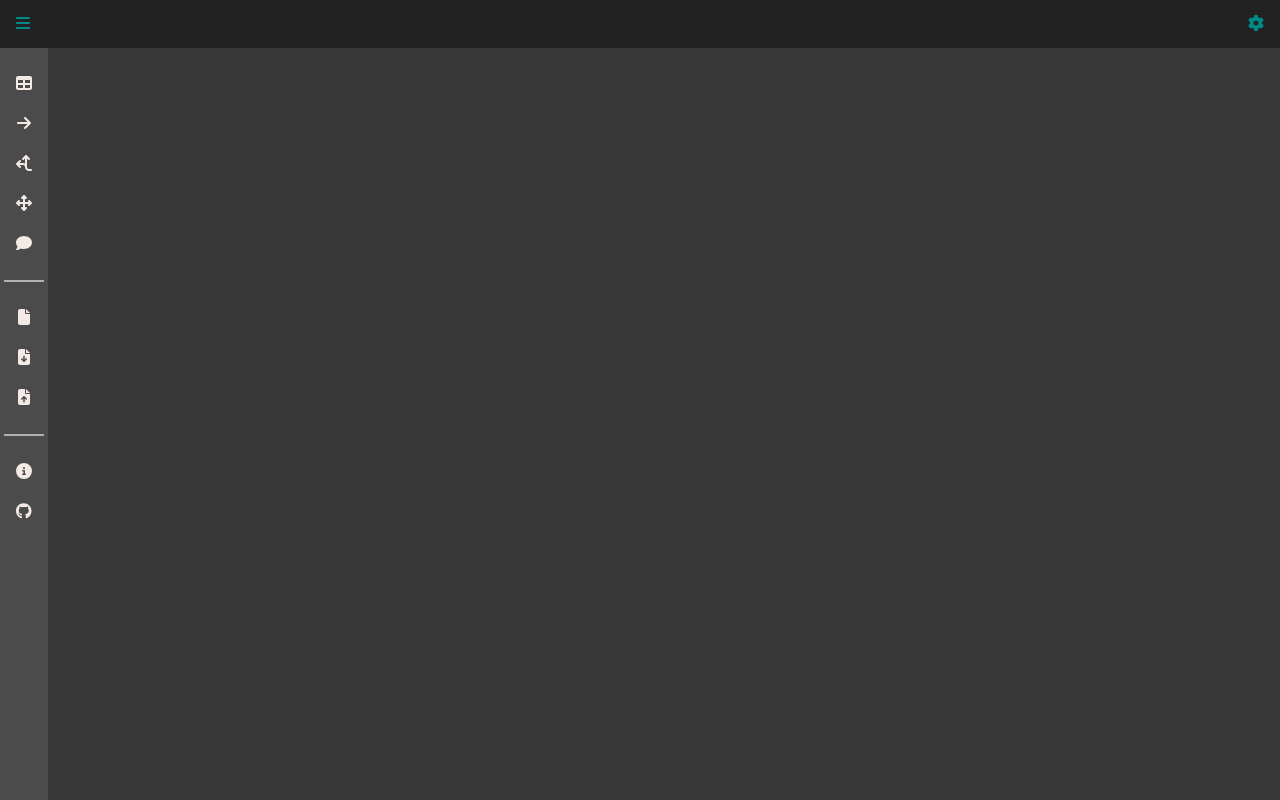
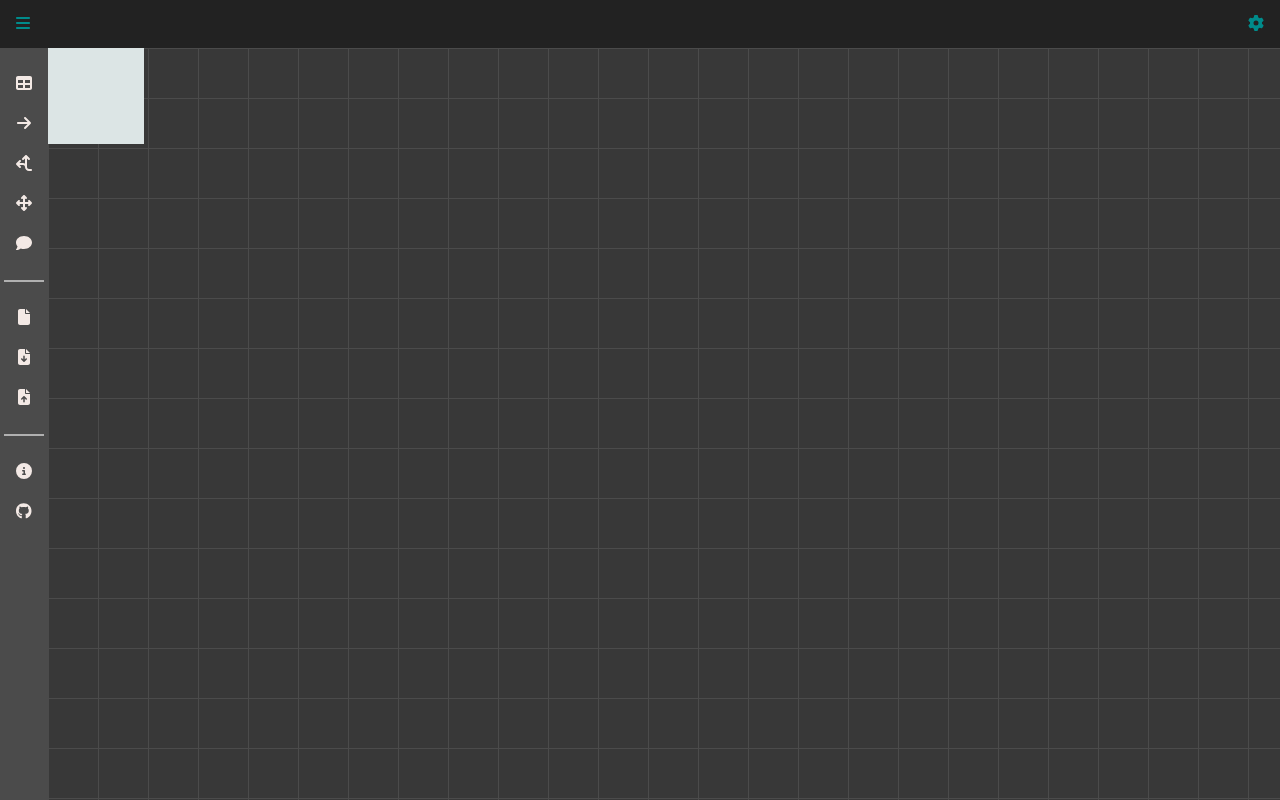
Before and after one commit to mwessn/ermd-frontend, a Vue app: page / in a window 1280 px wide. Built offline with nearby package versions, Linux system fonts and the light colour scheme.

Commit message:
designer init

```diff
--- /dev/null
+++ b/src/components/designer/DesignCanvas.vue
@@ -0,0 +1,63 @@
+<template>
+  <div
+      class="h-full w-full relative bg-grid"
+      :style="{ cursor: cursorStyle, backgroundPosition: bgPos }"
+      @mousedown="onMouseDown"
+      @mouseup="onMouseUp"
+      @mousemove="onMouseMove"
+  >
+    <div class="p-12 bg-textColor absolute" :style="{ translate: bgPos }"></div>
+  </div>
+</template>
+
+<script setup lang="ts">
+import { useActionsStore } from "@/store/action.ts";
+import { computed, ref } from "vue";
+
+const actionsStore = useActionsStore();
+
+const cursorStyle = computed(() => {
+  const cursor = isDragging.value ? 'move' : actionsStore.currentAction ?? 'default';
+  return `url(/cursors/${cursor}.cur), auto`;
+});
+
+interface CursorPos {
+  x: number;
+  y: number;
+}
+
+const isDragging = computed(() => lastClickPos.value && lastClickPos.value != currentMousePos.value);
+const bgPos = computed(() => `${translateOffsetX.value}px ${translateOffsetY.value}px`);
+
+const lastClickPos = ref<CursorPos | undefined>(undefined);
+const currentMousePos = ref<CursorPos | undefined>(undefined);
+
+const translateOffsetX = ref<number>(0);
+const translateOffsetY = ref<number>(0);
+
+const onMouseDown = (evt: MouseEvent) => {
+  console.log(evt.x, evt.y);
+  lastClickPos.value = { x: evt.clientX, y: evt.clientY };
+  currentMousePos.value = lastClickPos.value;
+}
+
+const onMouseUp = () => {
+  lastClickPos.value = undefined;
+}
+
+const onMouseMove = (evt: MouseEvent) => {
+  if (!lastClickPos.value) return;
+
+  const deltaX = evt.clientX - currentMousePos.value!.x;
+  const deltaY = evt.clientY - currentMousePos.value!.y;
+
+  translateOffsetX.value += deltaX;
+  translateOffsetY.value += deltaY;
+
+  currentMousePos.value = { x: evt.clientX, y: evt.clientY };
+}
+</script>
+
+<style scoped>
+
+</style>
--- a/src/styles/style.css
+++ b/src/styles/style.css
@@ -38,6 +38,7 @@ Tailwind
 */
 
 @theme {
+  /* Colors */
   --color-backgroundDark: #383838;
   --color-headerBlack: #222222;
   --color-textColor: #DCE5E5;
@@ -46,3 +47,10 @@ Tailwind
   --color-lycheeIce: #F3E9E5;
   --color-monolithicCyanTsunami: #008B8B;
 }
+
+.bg-grid {
+  background-image:
+          linear-gradient(to right, var(--color-accentDarkGray) 1px, transparent 1px),
+          linear-gradient(to bottom, var(--color-accentDarkGray) 1px, transparent 1px);
+  background-size: 50px 50px;
+}
--- a/src/views/Designer.vue
+++ b/src/views/Designer.vue
@@ -2,28 +2,18 @@
   <div
       class="w-full h-full bg-backgroundDark pt-12 pl-12"
       @contextmenu.prevent="setAction(undefined)"
-      @keydown.
   >
-    <div
-        class="h-full w-full relative"
-        :style="{ cursor: cursorStyle }"
-    >
-
-    </div>
+    <DesignCanvas />
   </div>
 </template>
 
 <script setup lang="ts">
-import { computed, onMounted, onUnmounted } from 'vue';
+import { onMounted, onUnmounted } from 'vue';
 import { useActionsStore } from "@/store/action.ts";
 import type { UserAction } from "@/types/actions.ts";
+import DesignCanvas from "@/components/designer/DesignCanvas.vue";
 
 const actionsStore = useActionsStore();
-
-const cursorStyle = computed(() => {
-  const cursor = actionsStore.currentAction ?? 'default';
-  return `url(/cursors/${cursor}.cur), auto`;
-});
 
 const setAction = (val: UserAction) => {
   actionsStore.setAction(val);
@@ -31,6 +21,7 @@ const setAction = (val: UserAction) => {
 
 const onKeydown = (evt: KeyboardEvent) => {
   const key = evt.key.toLowerCase();
+  if (!evt.ctrlKey) {
     switch (key) {
       case 'escape': {
         setAction(undefined);
@@ -60,6 +51,21 @@ const onKeydown = (evt: KeyboardEvent) => {
         break;
       }
     }
+  } else {
+    switch (key) {
+      case 'c': {
+        console.log('copy');
+        break;
+      }
+      case 'v': {
+        console.log('paste');
+        break;
+      }
+      default: {
+        break;
+      }
+    }
+  }
 }
 
 onMounted(() => {
```
Also changed, not shown: 1 other file (tests, documents, lock files or other folders). Lines whose indentation alone changed are shown as unchanged.
